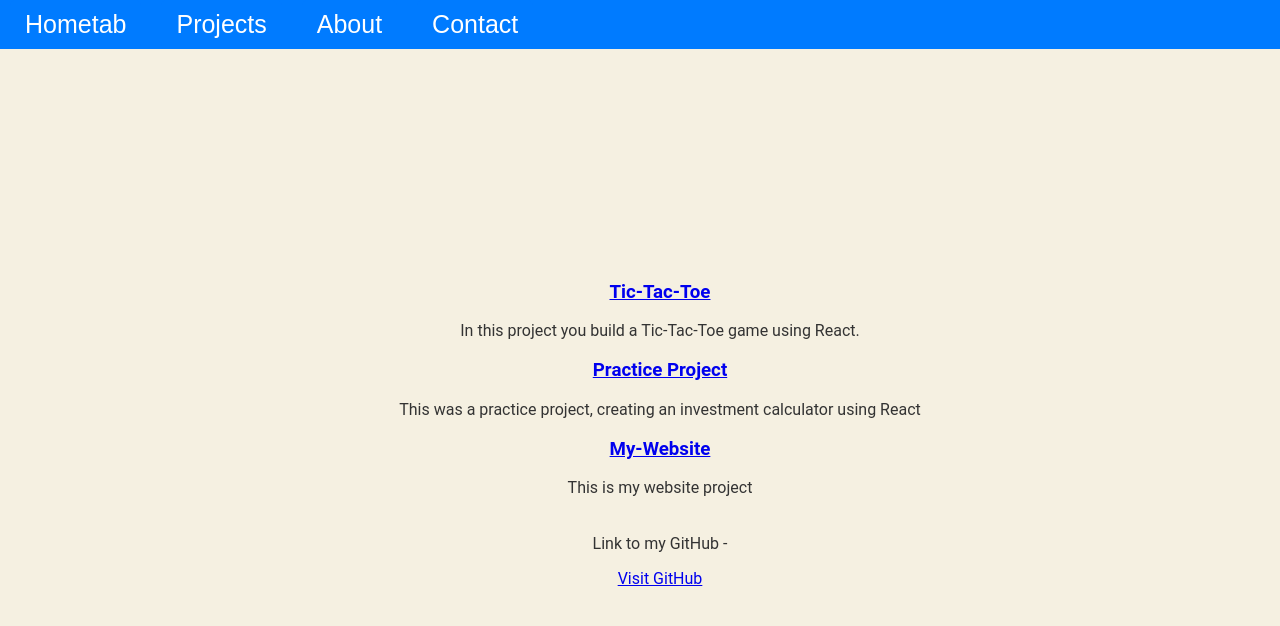
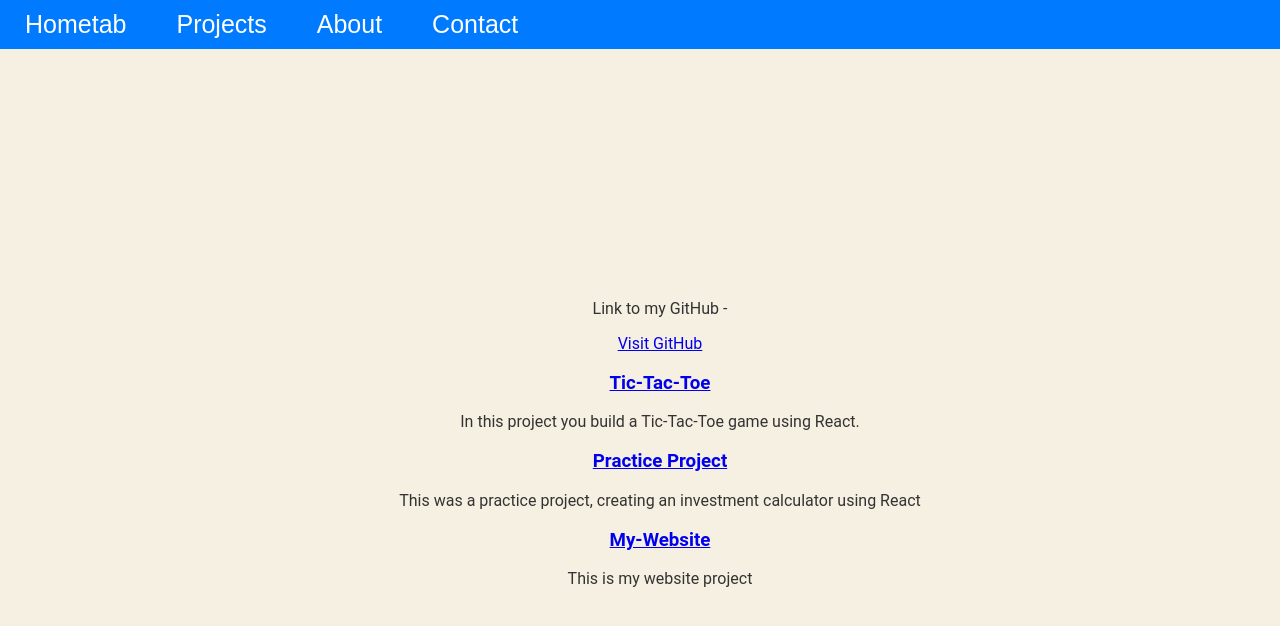
Before and after one commit to Asif857/my-website, a React (Vite) app: page / in a window 1280 px wide. Both pictures are taken after a click on the button "Projects". Shown: the top 626 px of the page. Built offline with nearby package versions, Linux system fonts and the light colour scheme.

Commit message:
changed githublink

```diff
--- a/src/components/Projects.jsx
+++ b/src/components/Projects.jsx
@@ -29,8 +29,8 @@ export default function Projects() {
     <section id="projects">
       <div>
         <ul>
+        <li>{github}</li>
           {projects}
-          <li>{github}</li>
         </ul>
       </div>
     </section>
```
